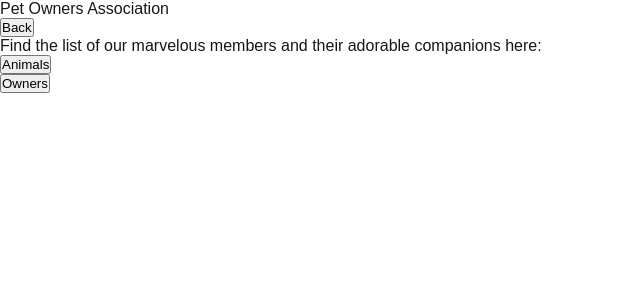
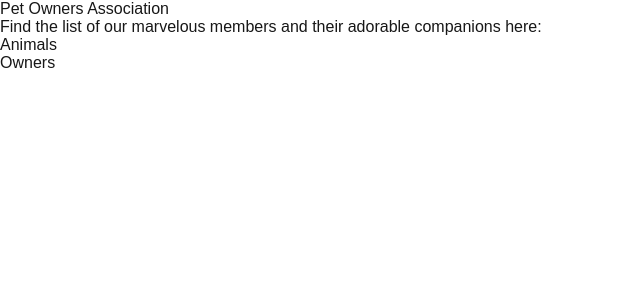
Before and after one commit to sandrarampal/tkorp-part2-front, a Next.js app: page / in a window 1280 px wide. Shown: the top 300 px of the page, without its empty margins (0-640 px from the left). Built offline with nearby package versions, Linux system fonts and the light colour scheme.

Commit message:
links to pages done

```diff
--- a/src/app/animals/page.tsx
+++ b/src/app/animals/page.tsx
@@ -1,3 +1,7 @@
 export default function Animals() {
-  return <div>Animals list</div>;
+  return (
+    <div>
+      <p>Animals list</p>
+    </div>
+  );
 }
--- a/src/app/layout.tsx
+++ b/src/app/layout.tsx
@@ -1,6 +1,7 @@
 import type { Metadata } from "next";
 import { Geist, Geist_Mono } from "next/font/google";
 import "./globals.css";
+import Header from "components/shared/Header";
 
 const geistSans = Geist({
   variable: "--font-geist-sans",
@@ -25,6 +26,7 @@ export default function RootLayout({
   return (
     <html lang="en">
       <body className={`${geistSans.variable} ${geistMono.variable}`}>
+        <Header />
         {children}
       </body>
     </html>
--- a/src/app/owners/page.tsx
+++ b/src/app/owners/page.tsx
@@ -1,3 +1,7 @@
 export default function Owners() {
-  return <div>Owners list</div>;
+  return (
+    <div>
+      <p>Owners list</p>
+    </div>
+  );
 }
--- a/src/app/page.tsx
+++ b/src/app/page.tsx
@@ -1,19 +1,23 @@
 import styles from "./page.module.css";
 import Button from "../components/ui/Button";
-import Header from "components/shared/Header";
+
+import Link from "next/link";
 
 export default function Home() {
   return (
     <div>
-      <Header />
       <div>
         <p>
           Find the list of our marvelous members and their adorable companions
           here:
         </p>
         <div>
-          <Button content="Animals" />
-          <Button content="Owners" />
+          <Link href="/animals">
+            <Button content="Animals" />
+          </Link>
+          <Link href="/owners">
+            <Button content="Owners" />
+          </Link>
         </div>
       </div>
     </div>
--- a/src/components/shared/Header.tsx
+++ b/src/components/shared/Header.tsx
@@ -1,10 +1,12 @@
 import Button from "components/ui/Button";
+import Link from "next/link";
 
 const Header = () => {
   return (
     <div>
-      <p>Pet Owners Association</p>
-      <Button content="Back" />
+      <Link href="/">
+        <p>Pet Owners Association</p>
+      </Link>
     </div>
   );
 };
--- a/src/components/ui/Button.tsx
+++ b/src/components/ui/Button.tsx
@@ -1,5 +1,3 @@
-import { type } from "os";
-
 type ButtonType = {
   content: string;
 };
@@ -7,7 +5,7 @@ type ButtonType = {
 const Button = (props: ButtonType) => {
   return (
     <div>
-      <button>{props.content}</button>
+      <p>{props.content}</p>
     </div>
   );
 };
```
